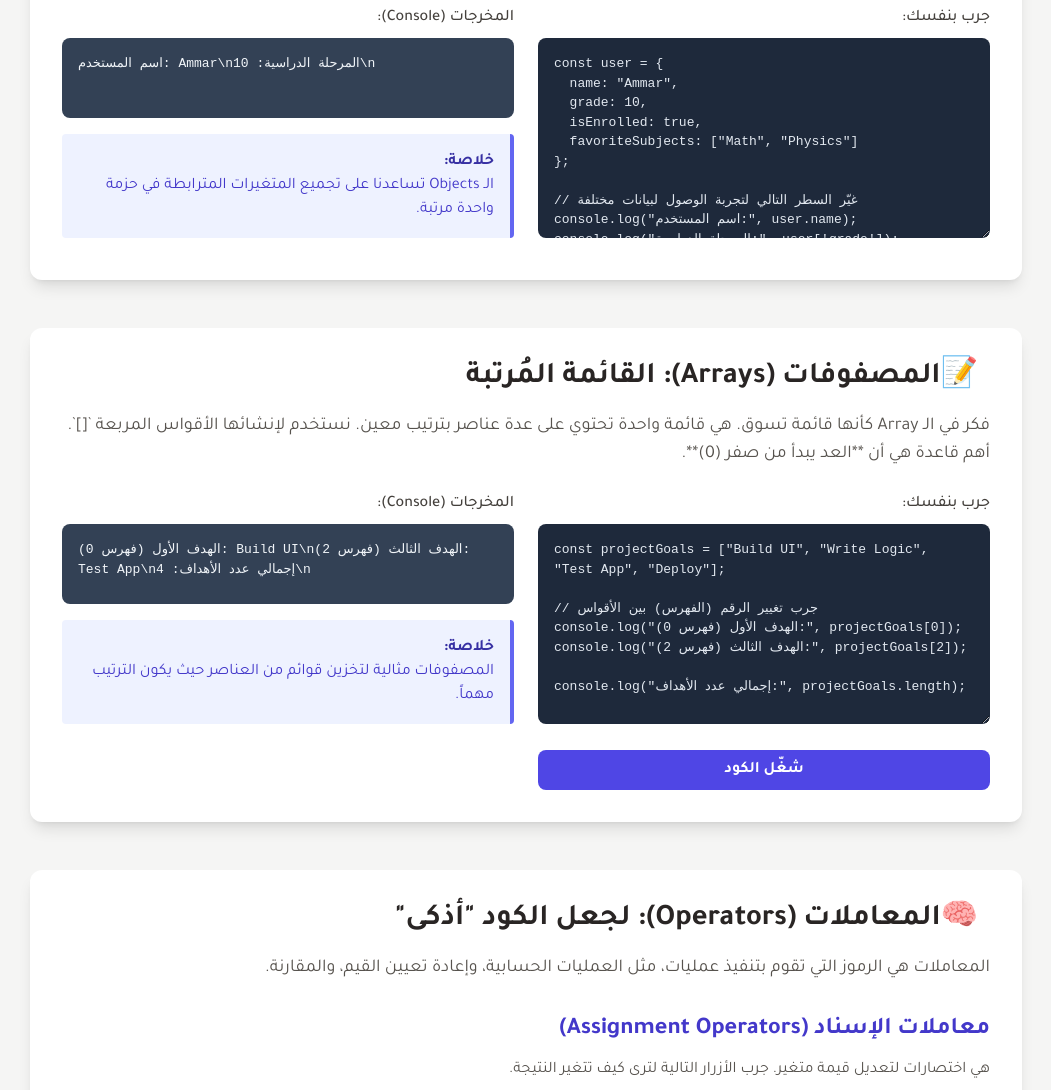
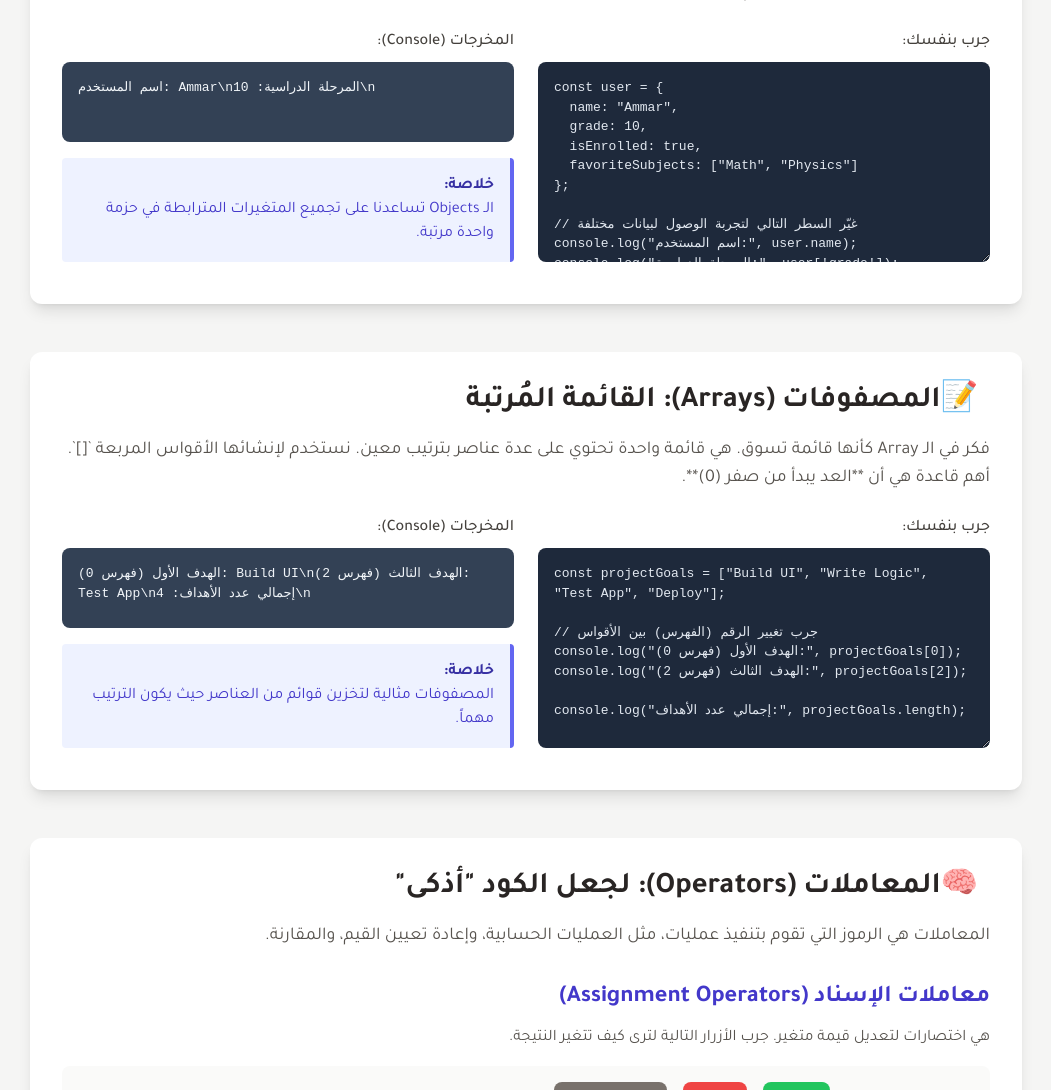
Before and after one commit to abdulrahman-aca/Session-13, a plain HTML site: page index.html in a window 1280 px wide. Shown: the part 418-1508 px from the top of the page, without its empty margins (114-1165 px from the left). Drawn offline with nearby package versions, Linux system fonts and the light colour scheme.

Commit message:
Update index.html

```diff
--- a/index.html
+++ b/index.html
@@ -70,7 +70,10 @@
                         class="text-stone-700 hover:text-indigo-600 font-medium transition-colors">المعاملات
                         (Operators)</a></li>
             </ul>
+            <a href="./task.html" class="mt-4 w-full bg-indigo-600 text-white font-bold py-2 px-4 rounded-lg hover:bg-indigo-700 transition-colors">Task</a>
         </nav>
+
+        <a>
 
         <main class="space-y-12">
 
@@ -131,9 +134,7 @@ console.log("الهدف الثالث (فهرس 2):", projectGoals[2]);
 
 console.log("إجمالي عدد الأهداف:", projectGoals.length);
                         </textarea>
-                        <button onclick="runCode('array-code', 'array-output')"
-                            class="mt-4 w-full bg-indigo-600 text-white font-bold py-2 px-4 rounded-lg hover:bg-indigo-700 transition-colors">شغّل
-                            الكود</button>
+
                     </div>
                     <div>
                         <label for="array-output" class="block mb-2 font-medium text-stone-700">المخرجات
```
